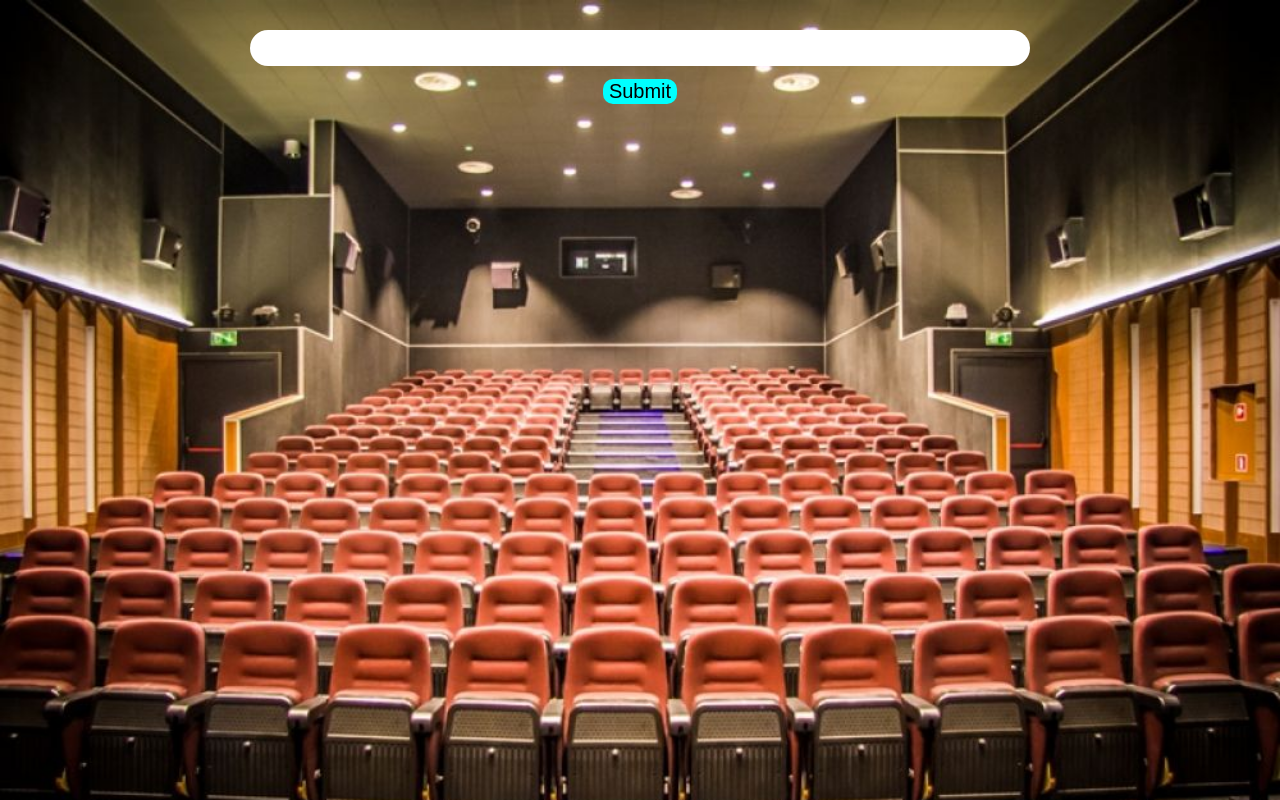
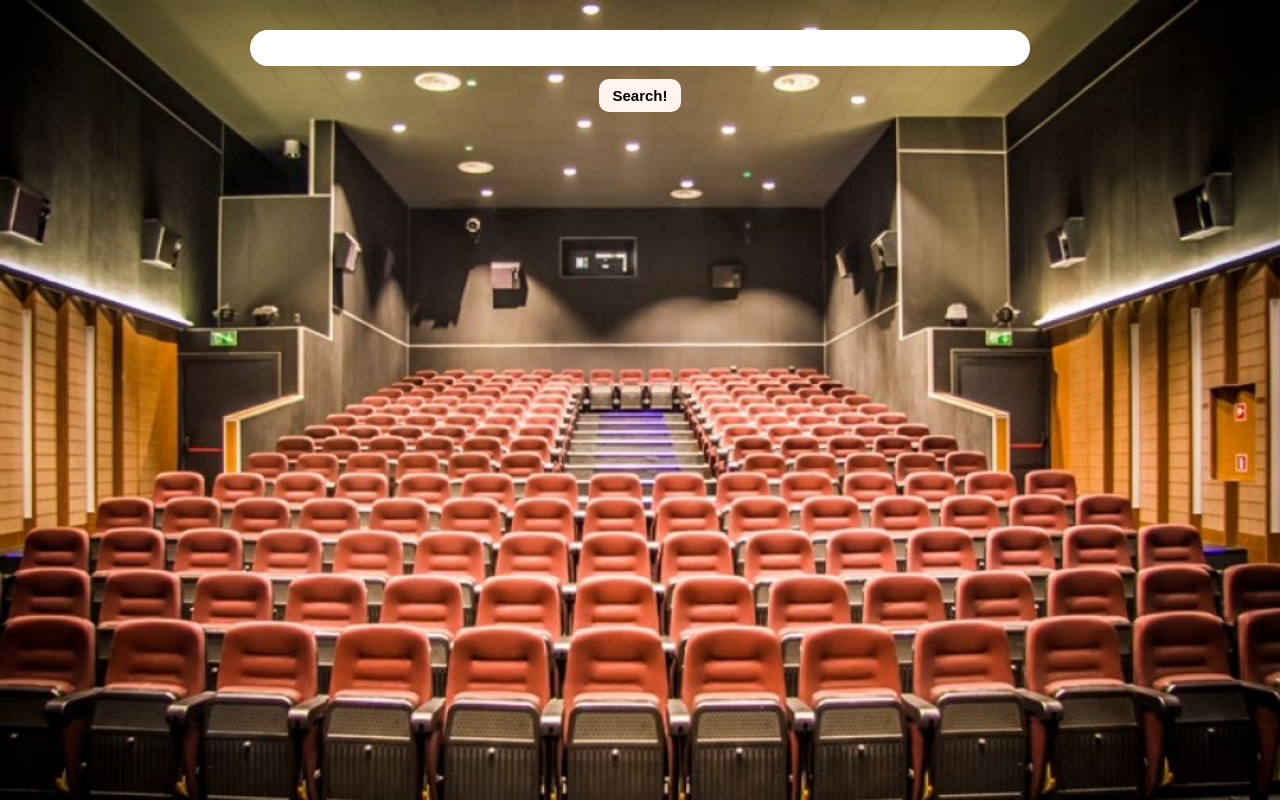
Before and after one commit to phiwanczuk/filmplace, a React (Create React App) app: page / in a window 1280 px wide. Built offline with nearby package versions, Linux system fonts and the light colour scheme.

Commit message:
single film styles applied

```diff
--- a/src/App.css
+++ b/src/App.css
@@ -1,5 +1,5 @@
 body{
-  color: aquamarine;
+  color: #fff;
   background: url("259_img11.jpg") no-repeat;
   background-size: cover;
 
--- a/src/components/Films/Films.css
+++ b/src/components/Films/Films.css
@@ -5,8 +5,8 @@
     justify-content: space-around;
 }
 .film {
-    border: solid #00c6ff 2px;
-    border-radius: 15px;
+    border: solid black;
+    background: rgba(0,0,0,0.6);
     padding: 0 1%;
     width: 20%;
     margin: 2% 0;
@@ -18,8 +18,12 @@
 .films-view button {
     border:none;
     border-radius: 10px;
-    background: aqua;
     margin: 1% auto 0;
+    text-decoration: none;
     display: block;
-    font-size: 20px;
+    font-size: 16px;
+    font-weight: bold;
+    padding: 10px 15px 10px 15px;
+
+    cursor: pointer;
 }
--- a/src/components/Films/Films.js
+++ b/src/components/Films/Films.js
@@ -18,7 +18,7 @@ class Films extends React.Component {
                             <img src={film.Poster}
                                  alt={film.Title}/>
                             <Link to={`/film/${film.imdbID}`}>
-                                <button>More films</button>
+                                <button>More</button>
                             </Link>
                         </div>
                     ))
--- a/src/components/Films/FilmsSearch.css
+++ b/src/components/Films/FilmsSearch.css
@@ -12,19 +12,21 @@ form input[type='text'] {
 form input[type='submit'] {
     border:none;
     border-radius: 10px;
-    background: aqua;
+    background: seashell;
+    padding: 8px 13px 8px 13px;
+    font-weight: bold;
     margin: 1% auto 0;
     display: block;
-    font-size: 20px;
+    font-size: 15px;
 }
 
-film-form > input{
+.film-form > input{
     border: 1px solid transparent;
 }
 
 
 .film-form > input:focus{
-    border: 2px solid crimson;
+    border: 1px solid crimson;
 }
 
 .film-search{
--- a/src/components/Films/FilmsSearch.js
+++ b/src/components/Films/FilmsSearch.js
@@ -18,8 +18,13 @@ class FilmsSearch extends React.Component {
 
     handleSubmitForm = event => {
         event.preventDefault();
+        if(this.state.inputValue.length >=1){
+
         this.props.getFilms(this.state.inputValue)
 
+    }else{
+            alert('type at least one character!')
+        }
     };
 
     render() {
@@ -36,6 +41,7 @@ class FilmsSearch extends React.Component {
                 />
                 <input
                     type="submit"
+                    value="Search!"
                 />
             </form>
         )
--- a/src/components/SingleFilm/SingleFilm.css
+++ b/src/components/SingleFilm/SingleFilm.css
@@ -8,5 +8,16 @@
     justify-content: space-around;
 }
 .single-film-view > div div:first-child {
-    margin-right: 5%;
+    /*margin-right: 5%;*/
 }
+
+.film-desc{
+    width: 600px;
+    margin-left: -10%;
+    border: solid black;
+    padding: 10px;
+    background: rgba(0,0,0,0.5);
+}
+.film-desc p{
+    font-weight: bolder;
+}
--- a/src/components/SingleFilm/SingleFilm.js
+++ b/src/components/SingleFilm/SingleFilm.js
@@ -1,6 +1,7 @@
 import React from 'react'
 import { connect } from 'react-redux'
 import { getSingleFilm } from "../../state/films";
+import './SingleFilm.css'
 
 class SingleFilm extends React.Component {
 
@@ -17,7 +18,7 @@ class SingleFilm extends React.Component {
                     <div>
                         <img src={this.props.singleFilmData.Poster} alt='not available'/>
                     </div>
-                    <div>
+                    <div className='film-desc'>
                         <time>{this.props.singleFilmData.Runtime}</time>
                         <p>{this.props.singleFilmData.Genre}</p>
                         <p>{this.props.singleFilmData.Plot}</p>
```
